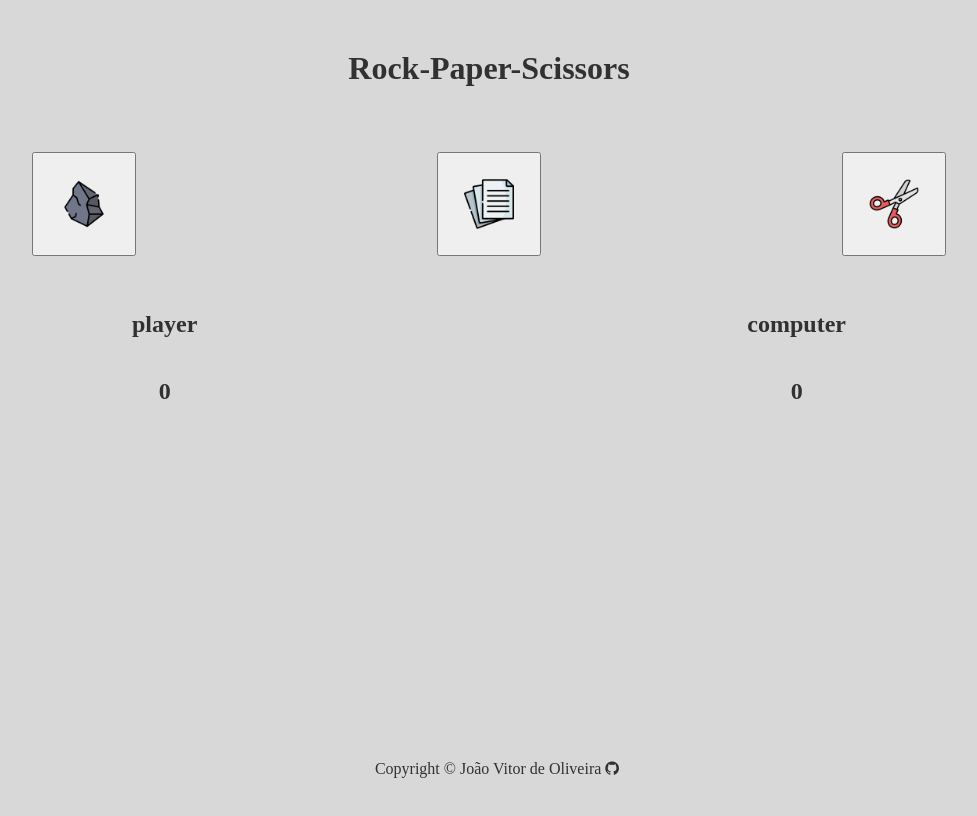
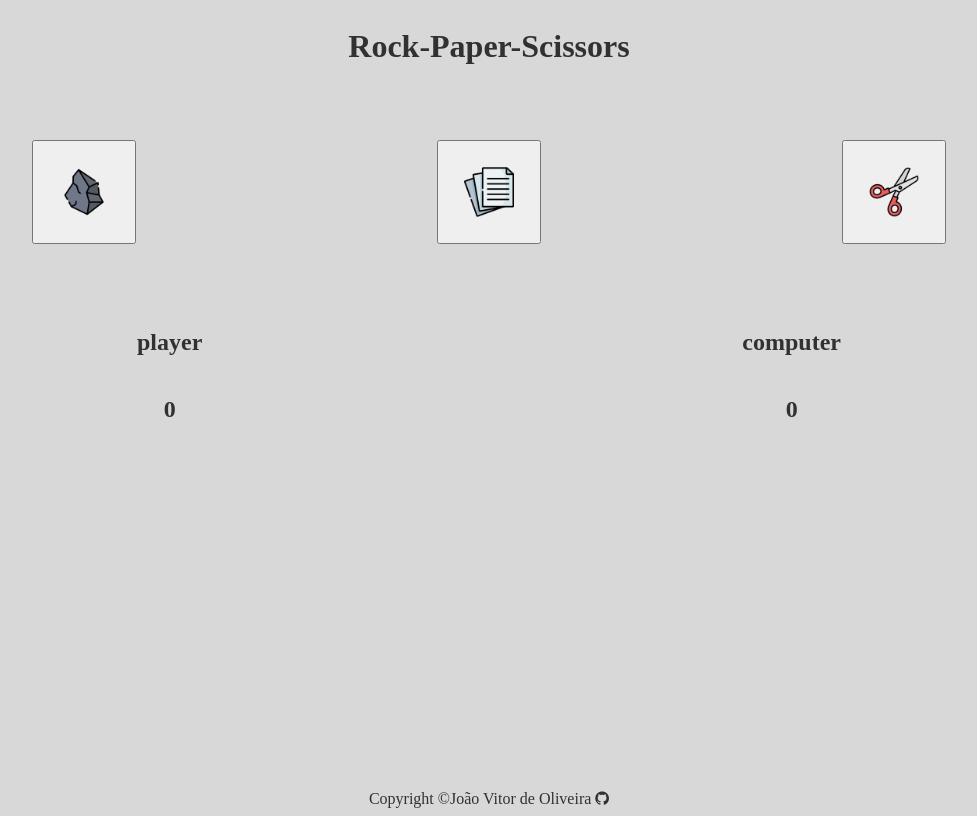
Before and after one commit to Jaoovit/rock-paper-scissors, a plain HTML site: page index.html in a window 1280 px wide. Shown: the whole page, without its empty margins (151-1128 px from the left). Drawn offline with Linux system fonts and the light colour scheme.

Commit message:
adjust the CSS

```diff
--- a/index.html
+++ b/index.html
@@ -17,10 +17,11 @@
             <button class="btn" id="btn2" name="paper"><img class="userchoiceimage" src="/images/paper.png" alt="paper"></button>
             <button class="btn" id="btn3" name="scissors"><img class="userchoiceimage" src="images/scissor.png" alt="scissors"></button>
         </div>
+    </section>
 
         <div class="scoreboard" id="scoreboard"></div>
 
-    <div class="score">
+    <section class="score">
         <div class="pointscore">
             <h2>player</h2>
             <h2 id="player">0</h2>
@@ -29,11 +30,11 @@
             <h2>computer</h2>
             <h2 id="computer">0</h2>
         </div>
-    </div>
+    </section>
     <footer>Copyright &copy;
         <a href="https://github.com/Jaoovit">João Vitor de Oliveira
             <i class='fa fa-github'></i></a>
     </footer>
-    </section>
+
 </body>
 </html>
--- a/style.css
+++ b/style.css
@@ -1,24 +1,24 @@
 body {
     background-color: rgb(216, 216, 216);
-    color: rgb(49, 49, 49)
-
+    color: rgb(49, 49, 49);
+    min-height: 100vh;
+    display: flex;
+    flex-direction: column;
 }
 
 h1 {
     display: flex;
     justify-content: center;
     text-align: center;
-    margin-bottom: 50px;
-    margin-top: 50px;
+    margin-bottom: 40px;
+    margin-top: 20px;
 }
 
 footer {
-    text-align:center;
-    position: fixed;
-    bottom: 0;
-    width: 100%;
-    height: 2.5rem;
-    margin-top: 20px;
+    display: flex;
+    justify-content: center;
+    text-align:flex-end;
+    margin-top: auto;
 }
 
 .buttonbox {
@@ -29,7 +29,6 @@ footer {
     align-items: center;
     padding: 15px;
     margin: 20px;
-    border-radius: 8px;
     gap: 20px;
 }
 
@@ -48,7 +47,8 @@ footer {
     justify-content: center;
     align-items: center;
     font-size: 20px;
-
+    flex-wrap: wrap;
+    margin: 10px;
 }
 
 a {
@@ -70,10 +70,14 @@ h2 {
 .score {
     display: flex;
     justify-content: space-around;
+    flex-wrap: wrap;
+    padding-bottom: auto;
+    margin: 10px;
 }
 
 .pointscore {
     display: flex;
     flex-direction: column;
     justify-content: center;
+    flex-wrap: wrap;
 }
```
